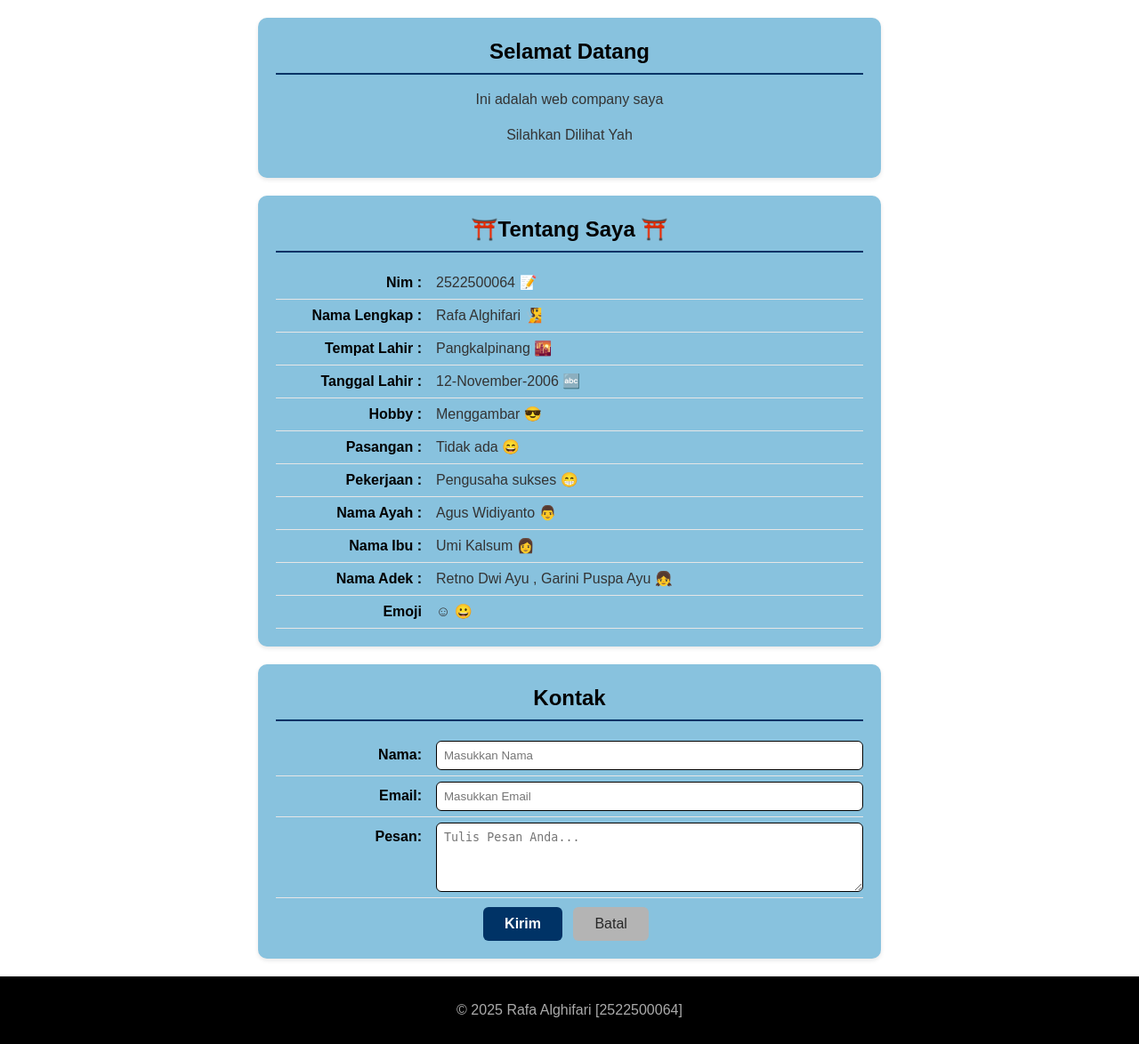
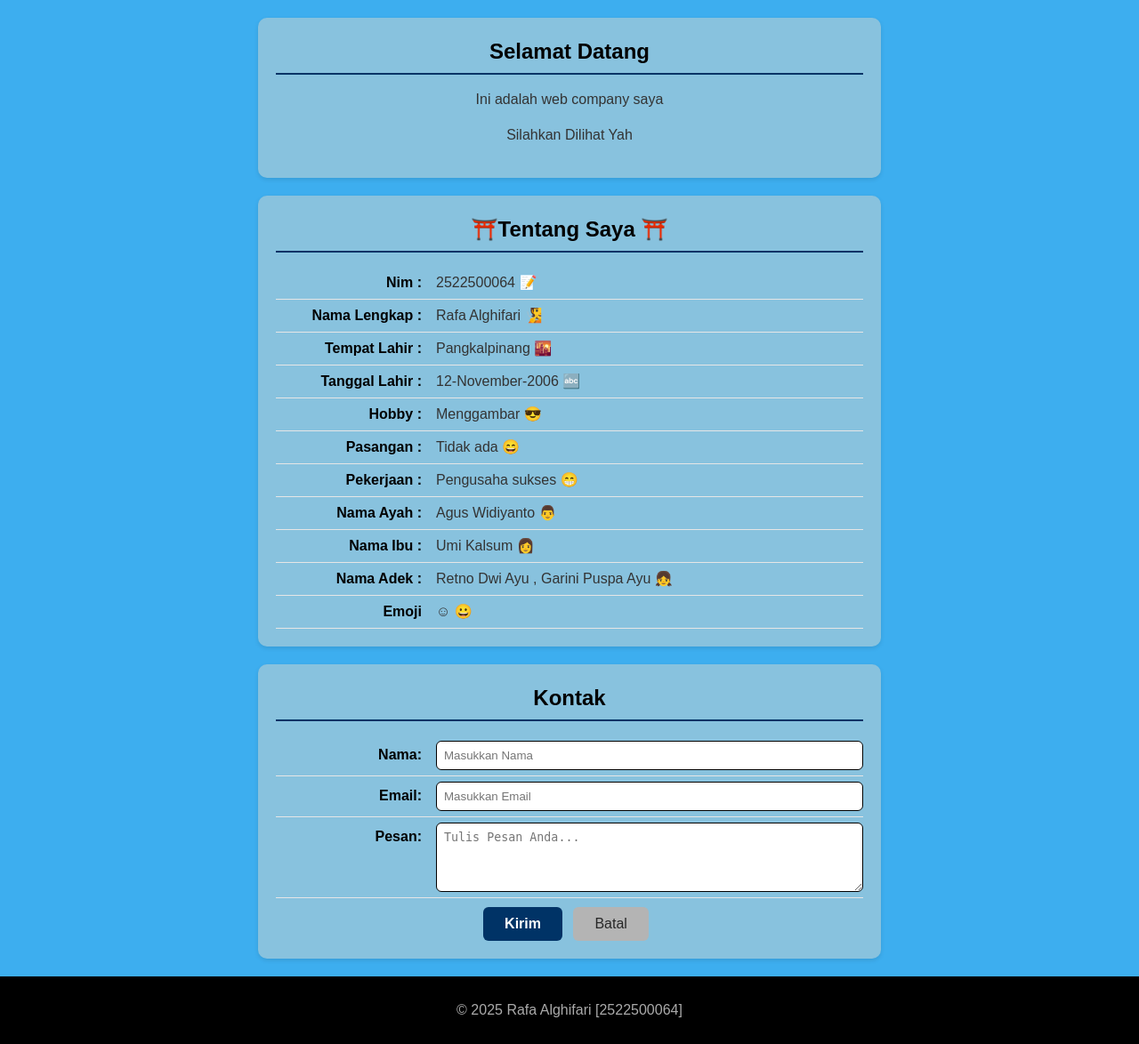
Before and after one commit to Raffajah/2522500064-PWD-GB1J-2526O, a PHP site: page /Pertemuan-04/index.html in a window 1280 px wide. Shown: the part 250-1424 px from the top of the page at 89% size. Run offline with PHP 8.4, Linux system fonts and the light colour scheme.

Commit message:
mengubah warna

```diff
--- a/Pertemuan-04/style.css
+++ b/Pertemuan-04/style.css
@@ -2,7 +2,7 @@
 
     body { margin: 0;
     font-family: Arial, Helvetica, sans-serif;
-    background: white;
+    background: rgb(61, 174, 239);
     color: #333;
     line-height: 1.5;
     }
@@ -12,7 +12,7 @@
         background: blue;
         color: white;
         padding: 5px;
-       text-align: center;
+        text-align: center;
     }
     header ul {
         display: flex;
```
